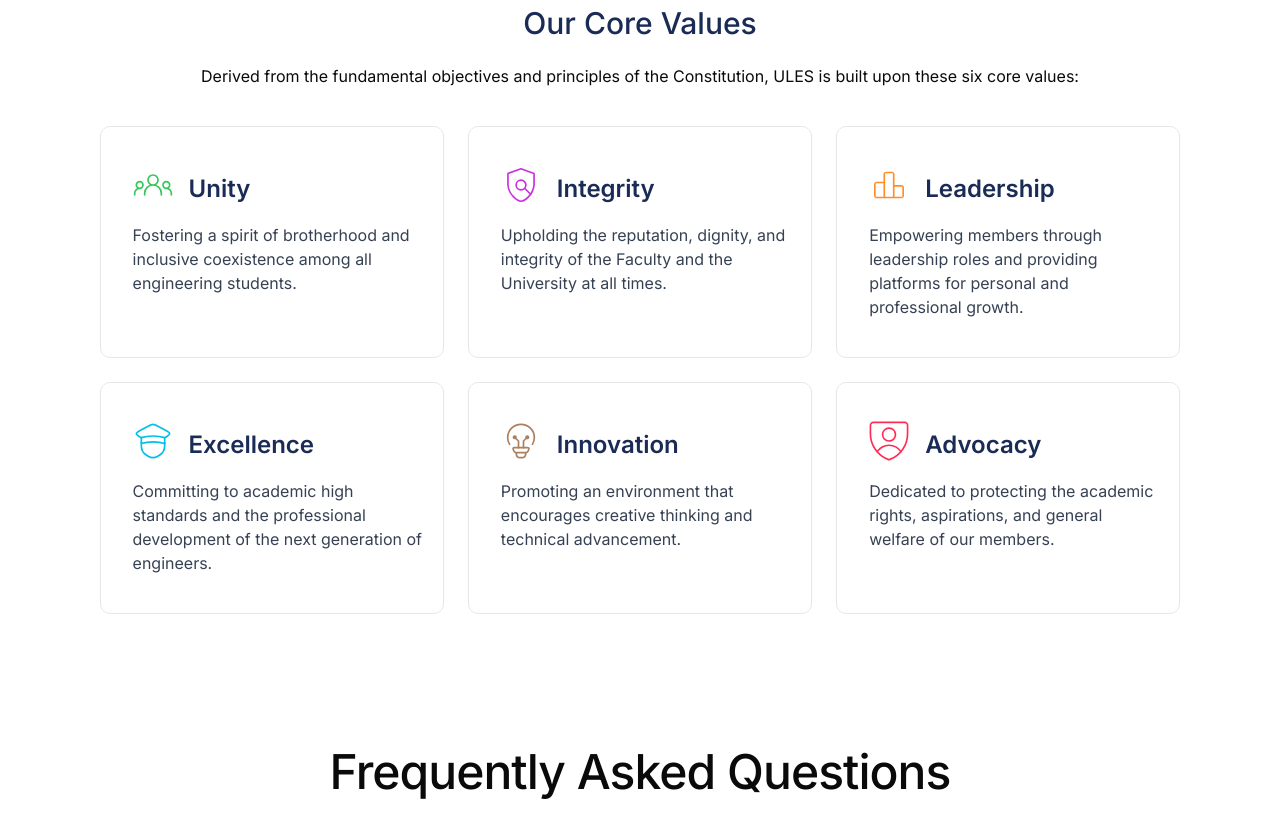
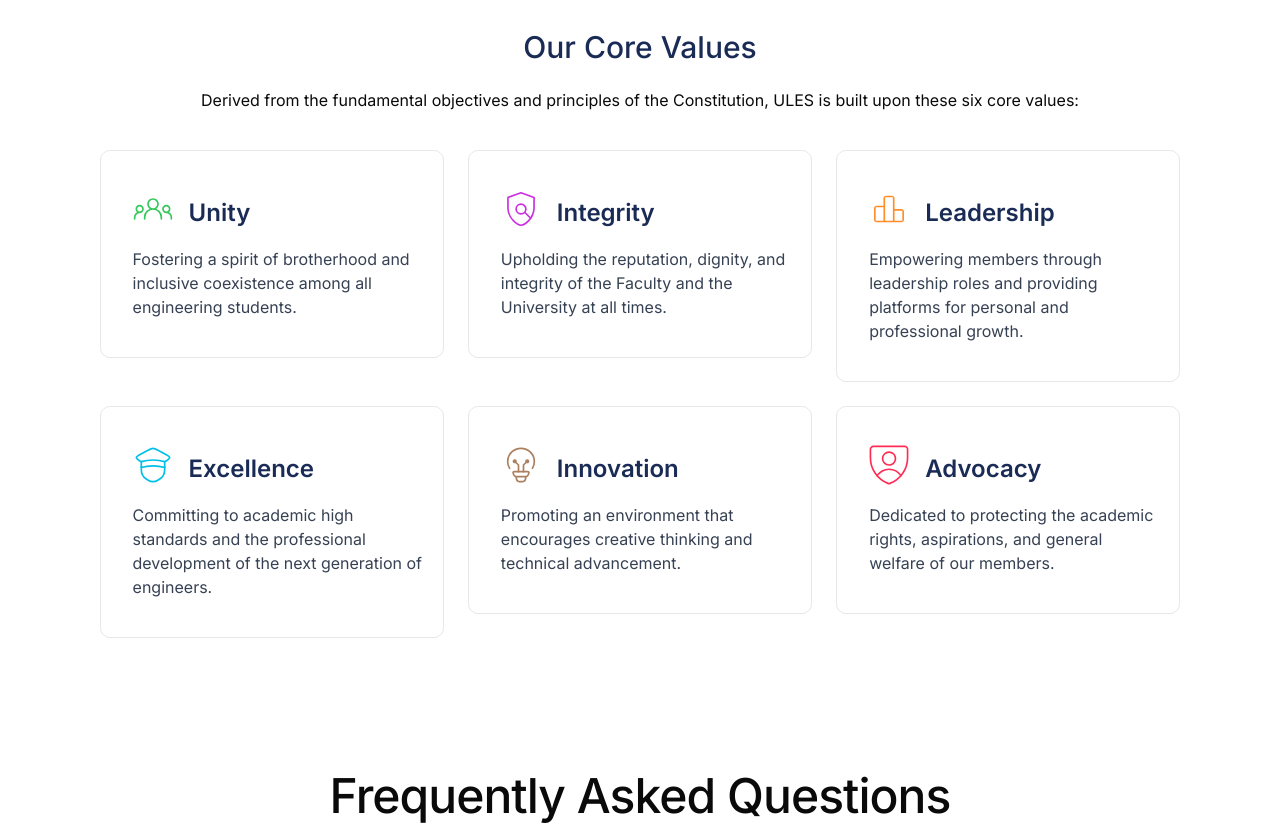
Before and after one commit to University-of-Lagos-Engineering-Society/website-fe, a Next.js app: page /about/ules in a window 1280 px wide. Shown: the part 1680-2510 px from the top of the page. Built offline with nearby package versions, Linux system fonts and the light colour scheme; no server answers.

Commit message:
chore: improvements

```diff
--- a/components/about-us/CoreValues/index.tsx
+++ b/components/about-us/CoreValues/index.tsx
@@ -1,4 +1,5 @@
 import { CoreValuesCard } from './ItemCard';
+import { Stagger, StaggerItem } from '@/components/motion/Reveal';
 import {
   AdvocacyIcon,
   ChartIcon,
@@ -7,6 +8,46 @@
   InnovationIcon,
   IntegrityIcon,
 } from '../../icons';
+
+/** Declared as data so the grid can map — which is what lets each card stagger. */
+const CORE_VALUES = [
+  {
+    title: 'Unity',
+    description:
+      'Fostering a spirit of brotherhood and inclusive coexistence among all engineering students.',
+    icon: <CommunityIcon />,
+  },
+  {
+    title: 'Integrity',
+    description:
+      'Upholding the reputation, dignity, and integrity of the Faculty and the University at all times.',
+    icon: <IntegrityIcon />,
+  },
+  {
+    title: 'Leadership',
+    description:
+      'Empowering members through leadership roles and providing platforms for personal and professional growth.',
+    icon: <ChartIcon />,
+  },
+  {
+    title: 'Excellence',
+    description:
+      'Committing to academic high standards and the professional development of the next generation of engineers.',
+    icon: <ExcellenceIcon />,
+  },
+  {
+    title: 'Innovation',
+    description:
+      'Promoting an environment that encourages creative thinking and technical advancement.',
+    icon: <InnovationIcon />,
+  },
+  {
+    title: 'Advocacy',
+    description:
+      'Dedicated to protecting the academic rights, aspirations, and general welfare of our members.',
+    icon: <AdvocacyIcon />,
+  },
+];
 
 export function OurCoreValues() {
   return (
@@ -18,38 +59,20 @@
         Derived from the fundamental objectives and principles of the Constitution, ULES is built
         upon these six core values:
       </p>
-      <div className="grid grid-cols-[repeat(auto-fit,minmax(min(100%,320px),1fr))] gap-6">
-        <CoreValuesCard
-          title="Unity"
-          description="Fostering a spirit of brotherhood and inclusive coexistence among all engineering students."
-          icon={<CommunityIcon />}
-        />
-        <CoreValuesCard
-          title="Integrity"
-          description="Upholding the reputation, dignity, and integrity of the Faculty and the University at all times."
-          icon={<IntegrityIcon />}
-        />
-        <CoreValuesCard
-          title="Leadership"
-          description="Empowering members through leadership roles and providing platforms for personal and professional growth."
-          icon={<ChartIcon />}
-        />
-        <CoreValuesCard
-          title="Excellence"
-          description="Committing to academic high standards and the professional development of the next generation of engineers."
-          icon={<ExcellenceIcon />}
-        />
-        <CoreValuesCard
-          title="Innovation"
-          description="Promoting an environment that encourages creative thinking and technical advancement."
-          icon={<InnovationIcon />}
-        />
-        <CoreValuesCard
-          title="Advocacy"
-          description="Dedicated to protecting the academic rights, aspirations, and general welfare of our members."
-          icon={<AdvocacyIcon />}
-        />
-      </div>
+      <Stagger
+        as="div"
+        className="grid grid-cols-[repeat(auto-fit,minmax(min(100%,320px),1fr))] gap-6"
+      >
+        {CORE_VALUES.map((value) => (
+          <StaggerItem as="div" key={value.title}>
+            <CoreValuesCard
+              title={value.title}
+              description={value.description}
+              icon={value.icon}
+            />
+          </StaggerItem>
+        ))}
+      </Stagger>
     </section>
   );
 }
--- a/components/layout/PageLoader.tsx
+++ b/components/layout/PageLoader.tsx
@@ -1,86 +1,180 @@
 'use client';
 
-import { useEffect, useState } from 'react';
+import { useEffect, useRef, useState } from 'react';
 import Image from 'next/image';
+import { usePathname } from 'next/navigation';
 import { AnimatePresence, motion, useReducedMotion } from 'motion/react';
 
+import { markAppBusy, markAppReady } from '@/components/motion/app-ready';
+
 /**
- * Full-screen loader shown until the document has finished loading — not just
- * hydrated, but `window.load`, which waits on every image, font and stylesheet
- * the initial page pulled in. That's the point: the site should never be seen
- * half-painted with images popping in and pushing layout around.
+ * Full-screen loader, shown on first paint and again on every route change.
  *
- * It's an overlay, not a gate. The page renders underneath the whole time, so
- * crawlers and screen readers get the real document immediately and there's no
- * SEO cost to covering it visually. `aria-hidden` keeps the overlay itself out
- * of the accessibility tree.
+ * ## Why it can't just listen for `load`
  *
- * Three guards worth knowing about:
+ * `window.load` fires once per document. Every navigation after that is
+ * client-side — React swaps the tree, the browser never reloads — so a loader
+ * built on `load` alone appears exactly once and never again, no matter how
+ * many images the next route pulls in. Instead this waits on `load` for the
+ * very first paint, and on the actual `<img>` elements for every navigation
+ * after it.
  *
- * - `readyState` is checked on mount, because `load` may already have fired
- *   before React hydrated. Listening alone would hang forever on a fast cache.
- * - `MIN_MS` stops the loader strobing on an instant load — a 60ms flash reads
- *   as a glitch, not as polish.
- * - `MAX_MS` is the escape hatch. One hanging image should never trap someone
- *   behind a splash screen, so the loader leaves regardless once it expires.
+ * ## Which images it waits for
+ *
+ * Only the ones already fetching — `loading="lazy"` images below the fold are
+ * skipped. Waiting on those would mean waiting for a scroll that may never
+ * happen, and the loader would sit there until its own ceiling expired. What's
+ * left is precisely the above-the-fold artwork, which is what "the page looks
+ * ready" actually means.
+ *
+ * ## Why navigations get a grace period
+ *
+ * Most routes here are prerendered and swap instantly. Flashing a splash screen
+ * over a 40ms transition makes a fast site feel slow, so on navigation the
+ * loader only appears if assets are *still* outstanding after GRACE_MS. First
+ * paint has no grace — there's nothing on screen yet to protect.
+ *
+ * It remains an overlay, not a gate: the page renders underneath throughout, so
+ * crawlers and screen readers get the real document and `aria-hidden` keeps the
+ * overlay itself out of the accessibility tree.
  */
 
-const MIN_MS = 700;
+/** Minimum on-screen time once shown, so it can't strobe. */
+const MIN_MS = 600;
+/** How long a navigation may take before the loader appears at all. */
+const GRACE_MS = 160;
+/** Ceiling. One stuck asset must never trap someone behind a splash screen. */
 const MAX_MS = 6000;
 
+/** Resolves once every non-lazy image on the page has settled. */
+function imagesSettled(): Promise<void> {
+  const pending = Array.from(document.images).filter(
+    (img) => !img.complete && img.loading !== 'lazy',
+  );
+
+  return Promise.all(
+    pending.map(
+      (img) =>
+        new Promise<void>((resolve) => {
+          // `error` resolves too — a broken image is settled, and blocking on
+          // one would hold the whole page hostage.
+          img.addEventListener('load', () => resolve(), { once: true });
+          img.addEventListener('error', () => resolve(), { once: true });
+        }),
+    ),
+  ).then(() => undefined);
+}
+
+/** Two frames: long enough for React to commit the new route's DOM. */
+function nextPaint(): Promise<void> {
+  return new Promise((resolve) =>
+    requestAnimationFrame(() => requestAnimationFrame(() => resolve())),
+  );
+}
+
 export function PageLoader() {
-  const [hidden, setHidden] = useState(false);
+  const pathname = usePathname();
+  const isFirstRender = useRef(true);
+  const [visible, setVisible] = useState(true);
   const reduceMotion = useReducedMotion();
 
   useEffect(() => {
-    const startedAt = Date.now();
-    let minTimer: ReturnType<typeof setTimeout>;
+    const isFirst = isFirstRender.current;
+    isFirstRender.current = false;
+
+    let cancelled = false;
+    let shownAt: number | null = isFirst ? Date.now() : null;
+    let settleTimer: ReturnType<typeof setTimeout> | undefined;
+
+    // Hold the reveal animations until this route's assets are in, so the first
+    // screenful animates in front of the viewer rather than behind the splash.
+    markAppBusy();
+    if (isFirst) setVisible(true);
+
+    // On navigation, only surface the loader if the route is actually slow.
+    const graceTimer = isFirst
+      ? undefined
+      : setTimeout(() => {
+          if (cancelled) return;
+          shownAt = Date.now();
+          setVisible(true);
+        }, GRACE_MS);
 
     const finish = () => {
-      const elapsed = Date.now() - startedAt;
-      minTimer = setTimeout(() => setHidden(true), Math.max(0, MIN_MS - elapsed));
+      if (cancelled) return;
+      const heldFor = shownAt === null ? MIN_MS : Date.now() - shownAt;
+      const remaining = Math.max(0, MIN_MS - heldFor);
+
+      settleTimer = setTimeout(() => {
+        if (cancelled) return;
+        setVisible(false);
+        markAppReady();
+      }, remaining);
     };
 
-    if (document.readyState === 'complete') {
-      finish();
-    } else {
-      window.addEventListener('load', finish, { once: true });
-    }
 
-    const maxTimer = setTimeout(() => setHidden(true), MAX_MS);
+    const waitForAssets = async () => {
+      if (isFirst && document.readyState !== 'complete') {
+        await new Promise<void>((resolve) =>
+          window.addEventListener('load', () => resolve(), { once: true }),
+        );
+      } else {
+        await nextPaint();
+      }
+
+      await imagesSettled();
+
+      // Fonts swap in late and shift text when they do.
+      if (typeof document !== 'undefined' && 'fonts' in document) {
+        try {
+          await document.fonts.ready;
+        } catch {
+          // Not supported, or rejected. Neither is worth stalling for.
+        }
+      }
+    };
+
+    void waitForAssets().then(finish, finish);
+
+    const maxTimer = setTimeout(() => {
+      if (cancelled) return;
+      setVisible(false);
+      markAppReady();
+    }, MAX_MS);
 
     return () => {
-      window.removeEventListener('load', finish);
-      clearTimeout(minTimer);
+      cancelled = true;
+      clearTimeout(graceTimer);
+      clearTimeout(settleTimer);
       clearTimeout(maxTimer);
     };
-  }, []);
+  }, [pathname]);
 
   // Scrolling behind a splash screen is disorienting, and it also means people
   // land mid-page when it lifts.
   useEffect(() => {
-    if (hidden) return;
+    if (!visible) return;
     const previous = document.body.style.overflow;
     document.body.style.overflow = 'hidden';
     return () => {
       document.body.style.overflow = previous;
     };
-  }, [hidden]);
+  }, [visible]);
 
   return (
     <AnimatePresence>
-      {!hidden && (
+      {visible && (
         <motion.div
           aria-hidden="true"
           className="bg-primary fixed inset-0 z-[100] flex flex-col items-center justify-center gap-8"
           initial={false}
           exit={reduceMotion ? { opacity: 0 } : { opacity: 0, scale: 1.04 }}
-          transition={{ duration: 0.55, ease: [0.22, 1, 0.36, 1] }}
+          transition={{ duration: 0.5, ease: [0.22, 1, 0.36, 1] }}
         >
           <motion.div
             initial={reduceMotion ? false : { opacity: 0, y: 8 }}
             animate={{ opacity: 1, y: 0 }}
-            transition={{ duration: 0.5, ease: 'easeOut' }}
+            transition={{ duration: 0.45, ease: 'easeOut' }}
           >
             <Image
               src="/ules-footer-logo.png"
--- a/components/motion/Reveal.tsx
+++ b/components/motion/Reveal.tsx
@@ -2,40 +2,67 @@
 
 import { motion, useReducedMotion, type Variants } from 'motion/react';
 
+import { useAppReady } from '@/components/motion/app-ready';
+
 /**
  * Scroll-triggered reveal — the site's one entrance gesture.
+ *
+ * Tuned to actually be seen. The travel is deliberately larger than the usual
+ * 16–24px: these wrap whole page sections, and a screenful of content sliding a
+ * couple of dozen pixels reads as a rendering hiccup rather than as motion. A
+ * touch of scale on top gives the block some depth as it settles.
+ *
+ * `viewport.margin` shrinks the trigger area from the bottom, so a section
+ * starts moving once it's genuinely coming into view rather than the moment its
+ * top edge clips the fold — which, for a section taller than the viewport,
+ * meant the animation finished long before you could see it.
  *
  * `once: true` on purpose. Content that re-animates every time it scrolls back
  * into view is exhausting to read and makes long pages feel unstable.
  *
- * `initial={false}` under reduced motion skips the animation entirely rather
- * than shortening it, so nothing ever starts at `opacity: 0` for someone who
+ * Under reduced motion this renders statically — the animation is skipped
+ * rather than shortened, so nothing ever starts at `opacity: 0` for someone who
  * asked not to be moved.
  */
 
-const EASE = [0.22, 1, 0.36, 1] as const;
+const EASE = [0.16, 1, 0.3, 1] as const;
+
+/** Fires when the block is ~18% up from the bottom edge of the viewport. */
+const VIEWPORT = { once: true, margin: '0px 0px -18% 0px' } as const;
+
+const revealVariants: Variants = {
+  hidden: { opacity: 0, y: 44, scale: 0.985 },
+  visible: {
+    opacity: 1,
+    y: 0,
+    scale: 1,
+    transition: { duration: 0.75, ease: EASE },
+  },
+};
 
 type RevealProps = {
   children: React.ReactNode;
   className?: string;
   /** Seconds. Use to cascade sibling blocks. */
   delay?: number;
-  /** Distance travelled, in px. */
-  y?: number;
 };
 
-export function Reveal({ children, className, delay = 0, y = 24 }: RevealProps) {
+export function Reveal({ children, className, delay = 0 }: RevealProps) {
   const reduceMotion = useReducedMotion();
+  const ready = useAppReady();
+  if (reduceMotion) return <div className={className}>{children}</div>;
 
   return (
     <motion.div
+      data-reveal
       className={className}
-      initial={reduceMotion ? false : { opacity: 0, y }}
-      whileInView={{ opacity: 1, y: 0 }}
-      // A negative margin fires the animation slightly before the block reaches
-      // the fold, so it's already settling by the time it's properly on screen.
-      viewport={{ once: true, margin: '-80px' }}
-      transition={{ duration: 0.6, ease: EASE, delay }}
+      variants={revealVariants}
+      initial="hidden"
+      // Held at "hidden" until the loader lifts, so the first screenful
+      // animates in front of the viewer instead of behind the splash.
+      whileInView={ready ? 'visible' : 'hidden'}
+      viewport={VIEWPORT}
+      transition={{ delay }}
     >
       {children}
     </motion.div>
@@ -48,17 +75,23 @@
 
 const containerVariants: Variants = {
   hidden: {},
-  visible: { transition: { staggerChildren: 0.08 } },
+  visible: { transition: { staggerChildren: 0.09, delayChildren: 0.05 } },
 };
 
 const itemVariants: Variants = {
-  hidden: { opacity: 0, y: 20 },
-  visible: { opacity: 1, y: 0, transition: { duration: 0.5, ease: EASE } },
+  hidden: { opacity: 0, y: 32, scale: 0.97 },
+  visible: {
+    opacity: 1,
+    y: 0,
+    scale: 1,
+    transition: { duration: 0.6, ease: EASE },
+  },
 };
 
 /**
- * Wraps a grid or list so its children cascade in rather than all appearing at
- * once. Pair with `StaggerItem` on each child.
+ * Wraps a grid or list so its children cascade in rather than arriving as one
+ * slab. This is what makes a page of cards feel alive — pair with `StaggerItem`
+ * on each child.
  */
 export function Stagger({
   children,
@@ -70,15 +103,25 @@
   as?: 'ul' | 'div';
 }) {
   const reduceMotion = useReducedMotion();
+  const ready = useAppReady();
+  if (reduceMotion) {
+    return Tag === 'ul' ? (
+      <ul className={className}>{children}</ul>
+    ) : (
+      <div className={className}>{children}</div>
+    );
+  }
+
   const Component = Tag === 'ul' ? motion.ul : motion.div;
 
   return (
     <Component
+      data-reveal
       className={className}
-      initial={reduceMotion ? false : 'hidden'}
-      whileInView="visible"
-      viewport={{ once: true, margin: '-60px' }}
       variants={containerVariants}
+      initial="hidden"
+      whileInView={ready ? 'visible' : 'hidden'}
+      viewport={{ once: true, margin: '0px 0px -12% 0px' }}
     >
       {children}
     </Component>
@@ -94,9 +137,20 @@
   className?: string;
   as?: 'li' | 'div';
 }) {
+  const reduceMotion = useReducedMotion();
+
+  if (reduceMotion) {
+    return Tag === 'li' ? (
+      <li className={className}>{children}</li>
+    ) : (
+      <div className={className}>{children}</div>
+    );
+  }
+
   const Component = Tag === 'li' ? motion.li : motion.div;
+
   return (
-    <Component className={className} variants={itemVariants}>
+    <Component data-reveal className={className} variants={itemVariants}>
       {children}
     </Component>
   );
--- /dev/null
+++ b/components/motion/app-ready.ts
@@ -0,0 +1,59 @@
+'use client';
+
+import { useSyncExternalStore } from 'react';
+
+/**
+ * "The loader is gone, you may now animate."
+ *
+ * Without this, every reveal above the fold fires the instant the page mounts —
+ * which is while `PageLoader` is still covering the screen. By the time the
+ * loader lifts, those animations have already finished, so the first screenful
+ * appears fully settled and the site looks static exactly where it should look
+ * alive.
+ *
+ * This is a two-way flag, not a one-way latch, because the loader re-appears on
+ * every route change: each navigation flips it busy, then ready once that
+ * route's assets have landed.
+ *
+ * A module-level store rather than context: it's read by many scattered
+ * components and must survive the remount `app/template.tsx` performs on every
+ * navigation. Read through `useSyncExternalStore` because that is exactly what
+ * it's for, and because it gives a distinct server snapshot (always `false`) so
+ * server and first-client render agree and nothing hydration-mismatches.
+ */
+
+let appReady = false;
+const listeners = new Set<() => void>();
+
+function emit() {
+  for (const listener of listeners) listener();
+}
+
+export function setAppReady(next: boolean) {
+  if (appReady === next) return;
+  appReady = next;
+  emit();
+}
+
+export const markAppReady = () => setAppReady(true);
+export const markAppBusy = () => setAppReady(false);
+
+// Failsafe for the very first paint. If PageLoader is removed or throws before
+// it can release the flag, content must not stay invisible.
+if (typeof window !== 'undefined') {
+  setTimeout(markAppReady, 6500);
+}
+
+function subscribe(onStoreChange: () => void) {
+  listeners.add(onStoreChange);
+  return () => {
+    listeners.delete(onStoreChange);
+  };
+}
+
+const getSnapshot = () => appReady;
+const getServerSnapshot = () => false;
+
+export function useAppReady() {
+  return useSyncExternalStore(subscribe, getSnapshot, getServerSnapshot);
+}
```
Also changed, not shown: app/layout.tsx (+10 -0 lines), components/about-us/MissionAndVision/index.tsx (+12 -3 lines), components/about-us/leadership/index.tsx (+5 -4 lines), components/association/DepartmentalBody.tsx (+5 -4 lines), components/association/SubBody.tsx (+5 -4 lines).
